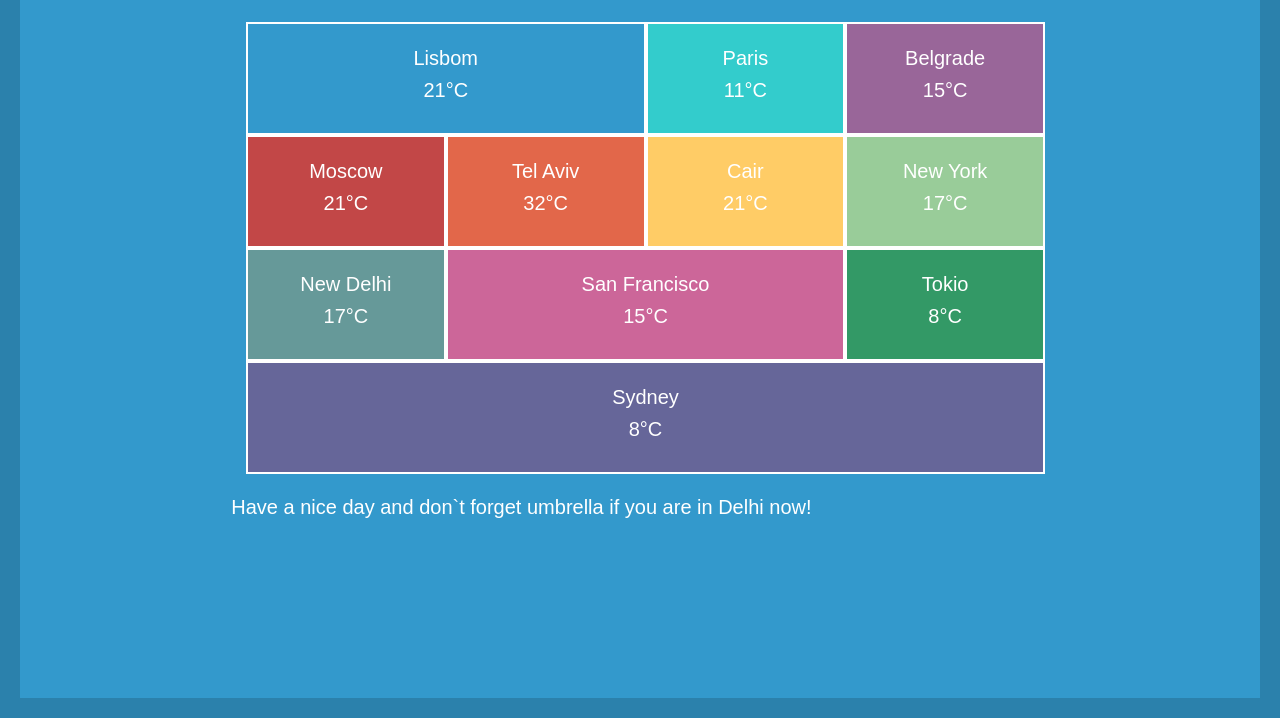
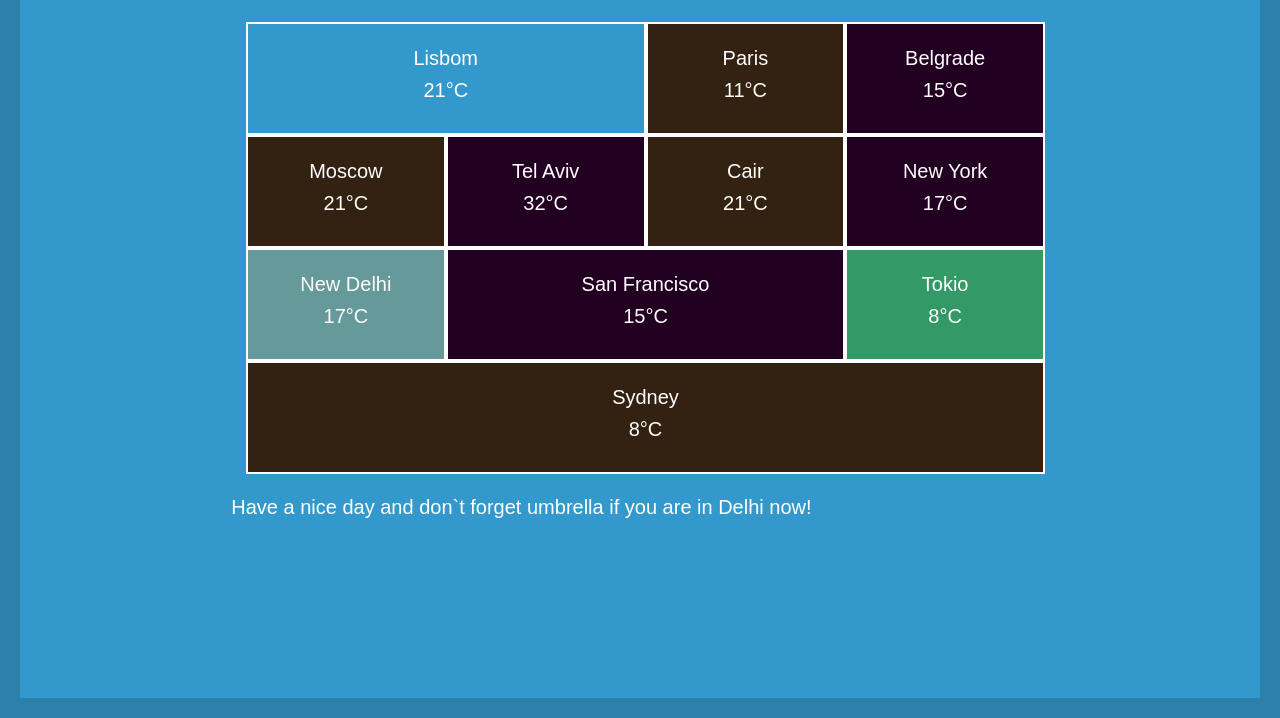
Before and after one commit to mr171188geo/css-weather-forecast, a plain HTML site: page index.html in a window 1280 px wide. Shown: the part 82-800 px from the top of the page. Drawn offline with Linux system fonts and the light colour scheme; some icons are missing.

Commit message:
change b-color

```diff
--- a/css/style.css
+++ b/css/style.css
@@ -83,34 +83,34 @@ ul li:hover {
 	border-bottom: 2px solid #fff;
 }
 .color2{
-	background: #33CCCC;
+	background: #332211;
 }
 .color3{
-	background: #996699;
+	background: #220022;
 }
 .color4{
-	background: #C24747;
+	background: #332211;
 }
 .color5{
-	background: #E2674A;
+	background: #220022;
 }
 .color6{
-	background: #FFCC66;
+	background: #332211;
 }
 .color7{
-	background: #99CC99;
+	background: #220022;
 }
 .color8{
 	background: #669999;
 }
 .color9{
-	background: #CC6699;
+	background: #220022;
 }
 .color10{
 	background: #339966;
 }
 .color11{
-	background: #666699;
+	background: #332211;
 }
 .wi{
 	font-size: 30px;
```
